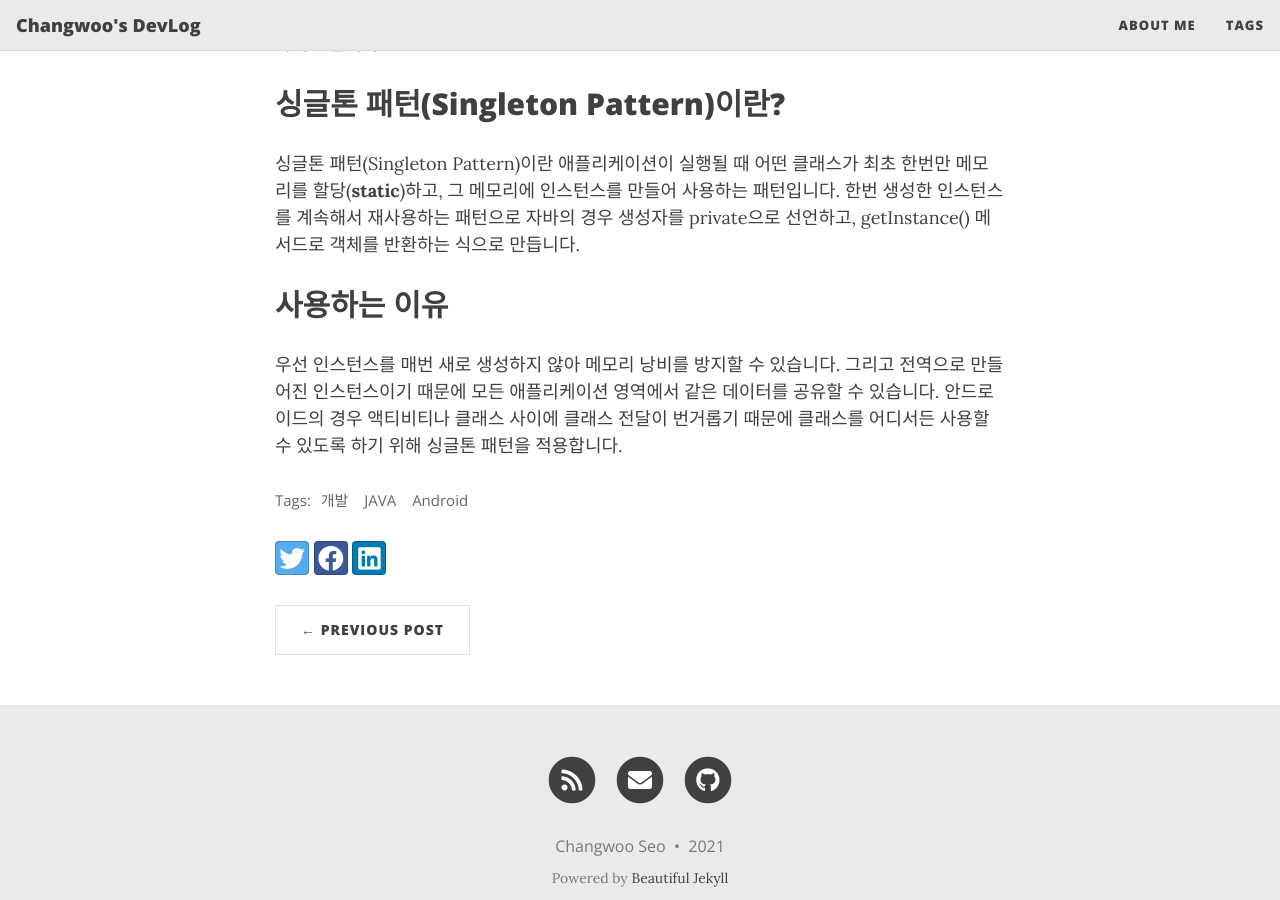
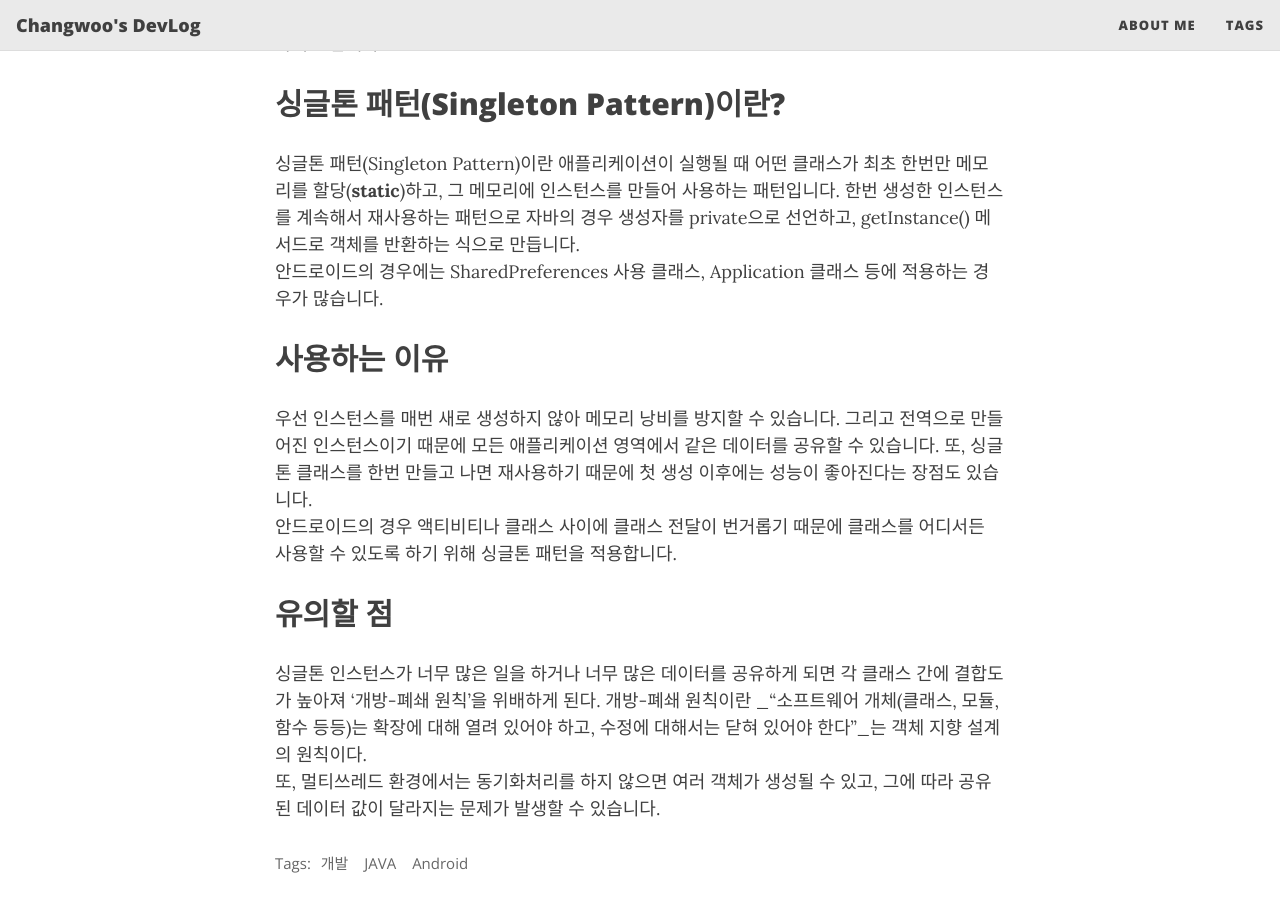
Before and after one commit to scw3812/scw3812.github.io, a Jekyll site: the page built from _posts/2021-01-03-singleton.md, in a window 1280 px wide and 900 px high, scrolled down 326 px. Built offline with Jekyll 4.4.1, drawn with Linux system fonts in a browser that asks for light colours; nearby versions of some CDN libraries.

Commit message:
Update 2021-01-03-singleton.md

```diff
--- a/_posts/2021-01-03-singleton.md
+++ b/_posts/2021-01-03-singleton.md
@@ -13,9 +13,20 @@ tags: [개발, JAVA, Android]
 싱글톤 패턴(Singleton Pattern)이란 애플리케이션이 실행될 때 어떤 클래스가 최초 한번만 메모리를 할당(**static**)하고,
 그 메모리에 인스턴스를 만들어 사용하는 패턴입니다. 한번 생성한 인스턴스를 계속해서 재사용하는 패턴으로 자바의 경우 생성자를
 private으로 선언하고, getInstance() 메서드로 객체를 반환하는 식으로 만듭니다.
+안드로이드의 경우에는 SharedPreferences 사용 클래스, Application 클래스 등에 적용하는 경우가 많습니다.
 
 ## 사용하는 이유
 
 우선 인스턴스를 매번 새로 생성하지 않아 메모리 낭비를 방지할 수 있습니다. 그리고 전역으로 만들어진 인스턴스이기 때문에 모든
-애플리케이션 영역에서 같은 데이터를 공유할 수 있습니다. 안드로이드의 경우 액티비티나 클래스 사이에 클래스 전달이 번거롭기
-때문에 클래스를 어디서든 사용할 수 있도록 하기 위해 싱글톤 패턴을 적용합니다.
+애플리케이션 영역에서 같은 데이터를 공유할 수 있습니다. 또, 싱글톤 클래스를 한번 만들고 나면 재사용하기 때문에 첫 생성 이후에는
+성능이 좋아진다는 장점도 있습니다.
+안드로이드의 경우 액티비티나 클래스 사이에 클래스 전달이 번거롭기 때문에 클래스를 어디서든 사용할 수 있도록 하기 위해 싱글톤
+패턴을 적용합니다.
+
+## 유의할 점
+
+싱글톤 인스턴스가 너무 많은 일을 하거나 너무 많은 데이터를 공유하게 되면 각 클래스 간에 결합도가 높아져 '개방-폐쇄 원칙'을
+위배하게 된다. 개방-폐쇄 원칙이란 _"소프트웨어 개체(클래스, 모듈, 함수 등등)는 확장에 대해 열려 있어야 하고, 수정에 대해서는
+닫혀 있어야 한다"_는 객체 지향 설계의 원칙이다.
+또, 멀티쓰레드 환경에서는 동기화처리를 하지 않으면 여러 객체가 생성될 수 있고, 그에 따라 공유된 데이터 값이 달라지는 문제가
+발생할 수 있습니다.
```
